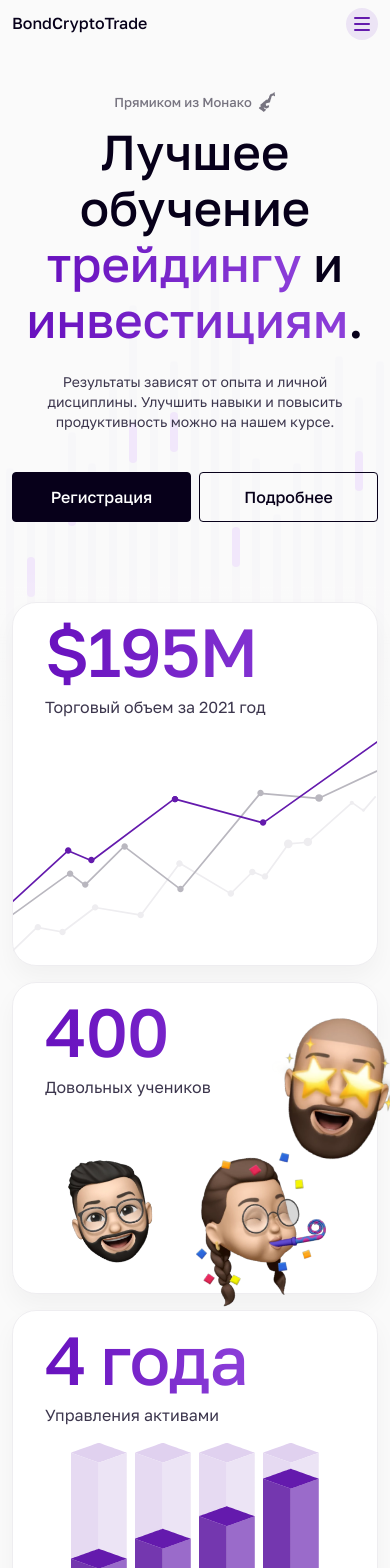
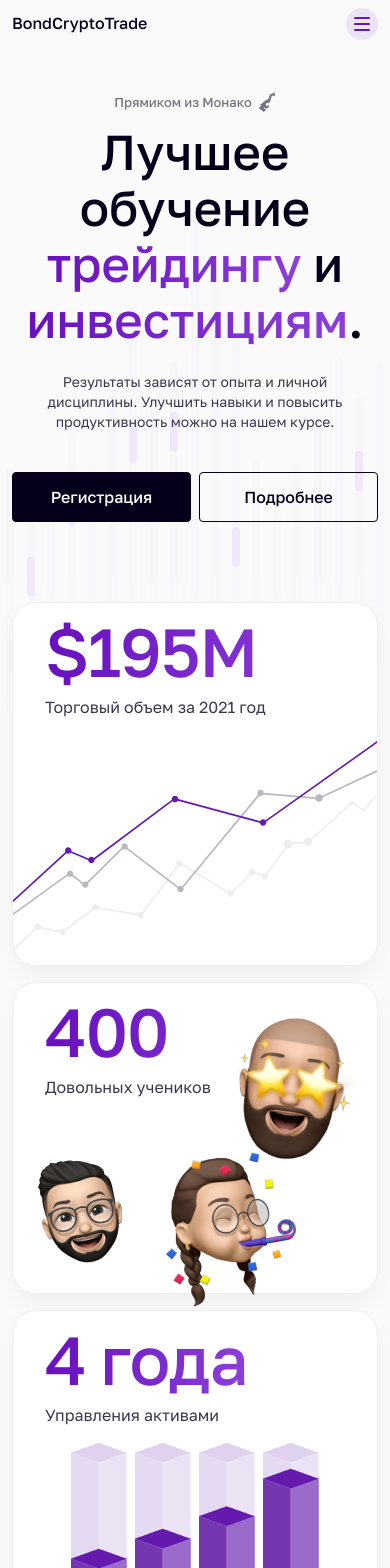
Before and after one commit to vladislav-goman/bond-crypto-trade, a Next.js app: page / in a window 390 px wide. Shown: the top 1568 px of the page. Built offline with nearby package versions, Linux system fonts and the light colour scheme.

Commit message:
Mobile updates.

```diff
--- a/src/components/layout/Footer/Footer.tsx
+++ b/src/components/layout/Footer/Footer.tsx
@@ -27,9 +27,9 @@ export const Footer: React.FC<{ dark?: boolean; navData: { href: string; title:
                         {title}
                       </AnchorLink>
                     ) : (
-                      <Link key={title} href={href}>
-                        <a className={classes.link__item}>{title}</a>
-                      </Link>
+                      <a href={href} className={classes.link__item}>
+                        {title}
+                      </a>
                     )
                   )}
                 </div>
--- a/src/components/section/StatsSection/StatsSection.module.scss
+++ b/src/components/section/StatsSection/StatsSection.module.scss
@@ -108,7 +108,7 @@
       }
 
       @include use-mobile() {
-        left: -35px;
+        left: -65px;
       }
     }
 
@@ -130,7 +130,7 @@
       }
 
       @include use-mobile() {
-        left: 35%;
+        left: 25%;
         top: 5px;
       }
     }
@@ -155,7 +155,7 @@
       }
 
       @include use-mobile() {
-        left: 60%;
+        left: 45%;
       }
     }
   }
--- a/src/components/section/Welcome/Welcome.tsx
+++ b/src/components/section/Welcome/Welcome.tsx
@@ -41,7 +41,7 @@ export const Welcome: React.FC = () => {
                 </Animation>
                 <Animation className={'animate__fadeInRight'}>
                   <AnchorLink href="#cards-section" offset="60" className={classes.link}>
-                    <Button isLink title="Подробнее" type={ButtonType.secondary} />
+                    <Button title="Подробнее" type={ButtonType.secondary} />
                   </AnchorLink>
                 </Animation>
               </div>
```
